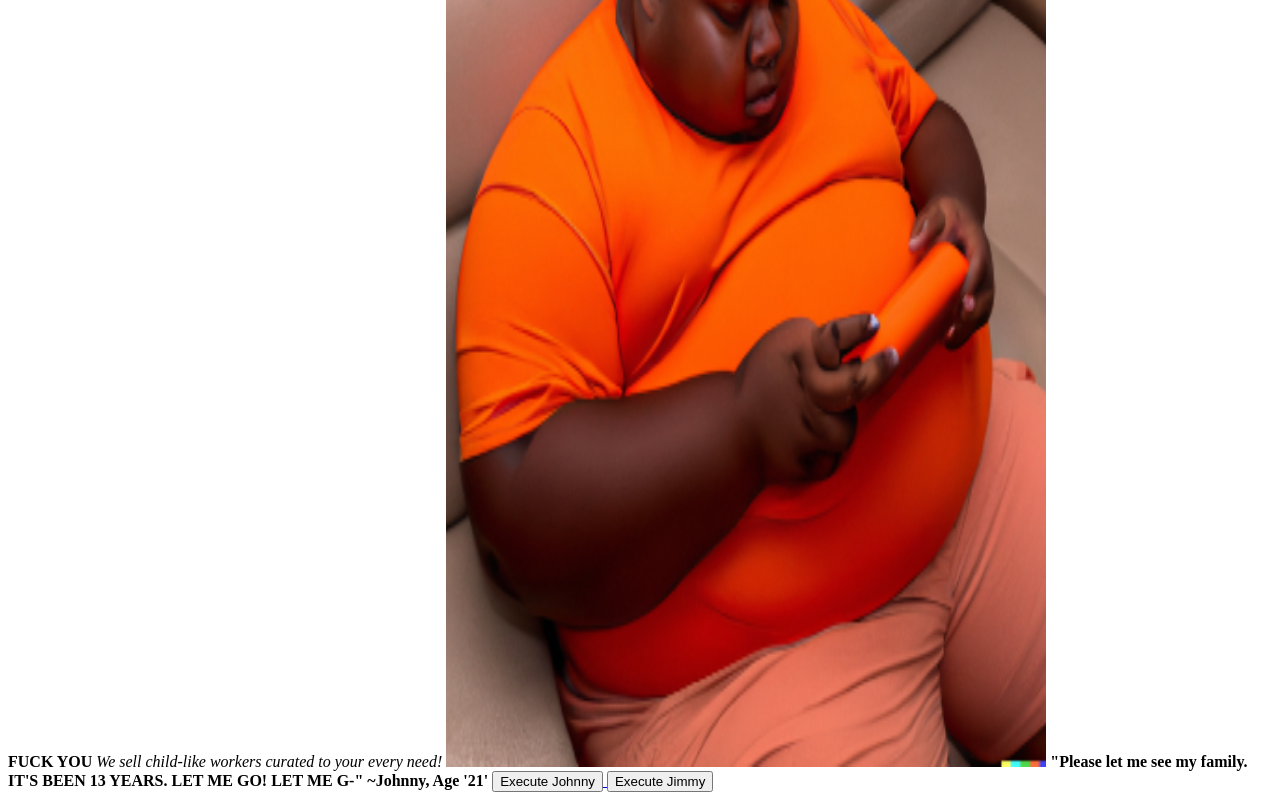
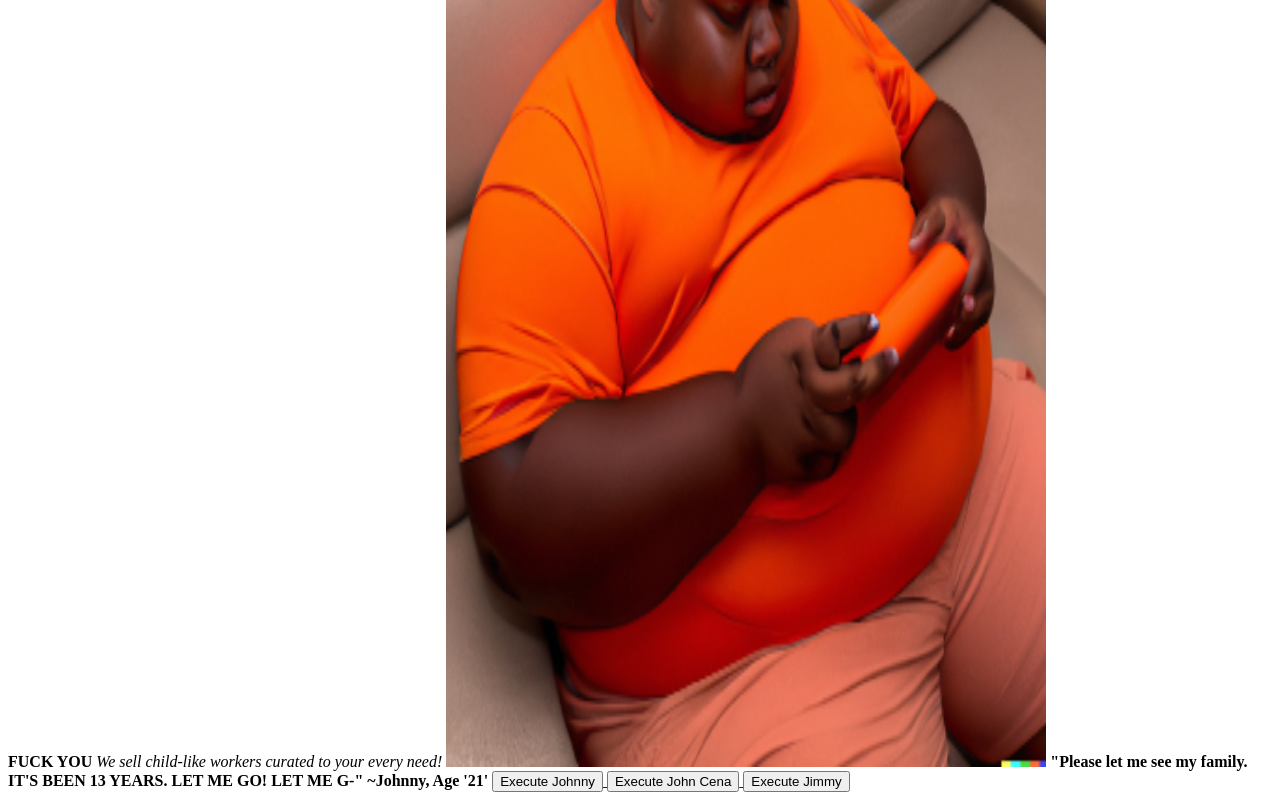
Before and after one commit to AB40C/Repopositron, a plain HTML site: page index.html in a window 1280 px wide. Shown: the part 319-1119 px from the top of the page. Drawn offline with Linux system fonts and the light colour scheme.

Commit message:
buttotnmmntsdwef

```diff
--- a/index.html
+++ b/index.html
@@ -23,6 +23,9 @@
         <button>Execute Johnny</button>
     </a>
 
+    <a href=" " target="_blank">
+        <button>Execute John Cena</button>
+    </a>
 
     <a href=" " target="_blank">
         <button>Execute Jimmy</button>
```
